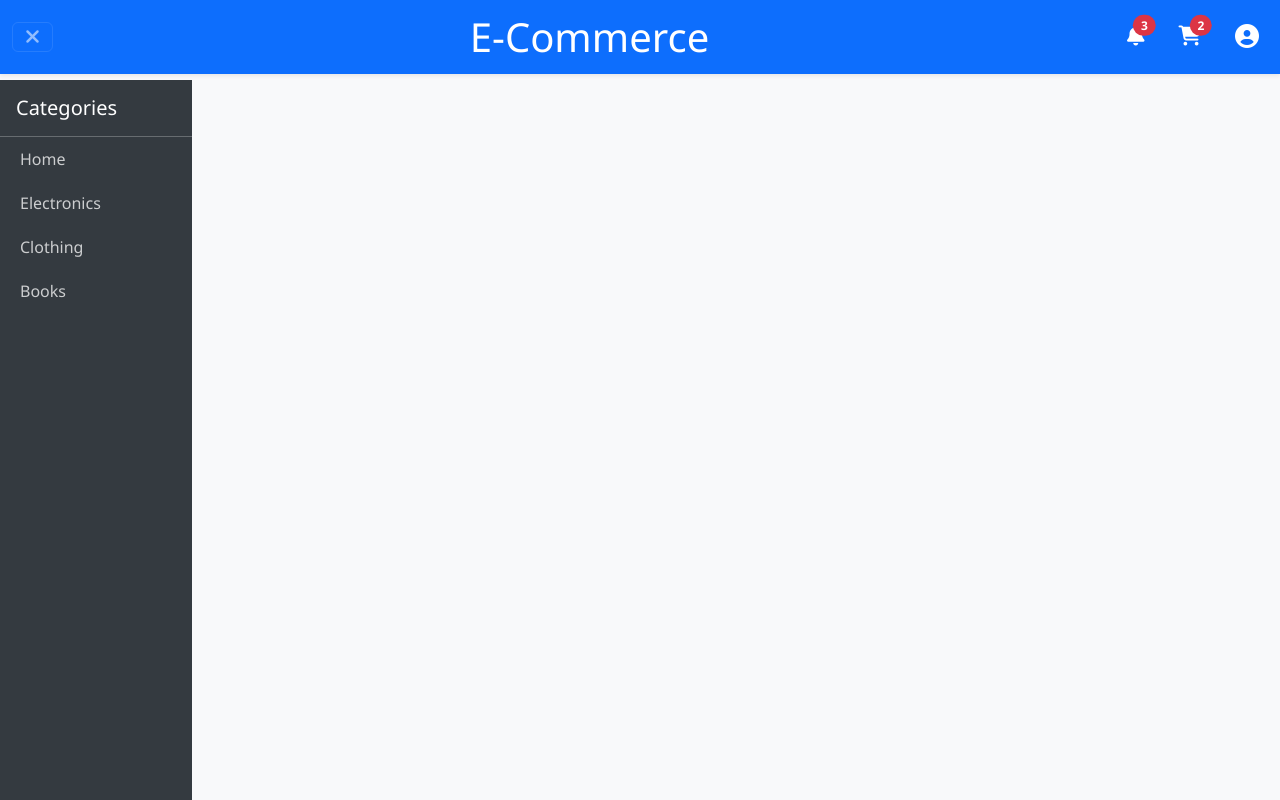
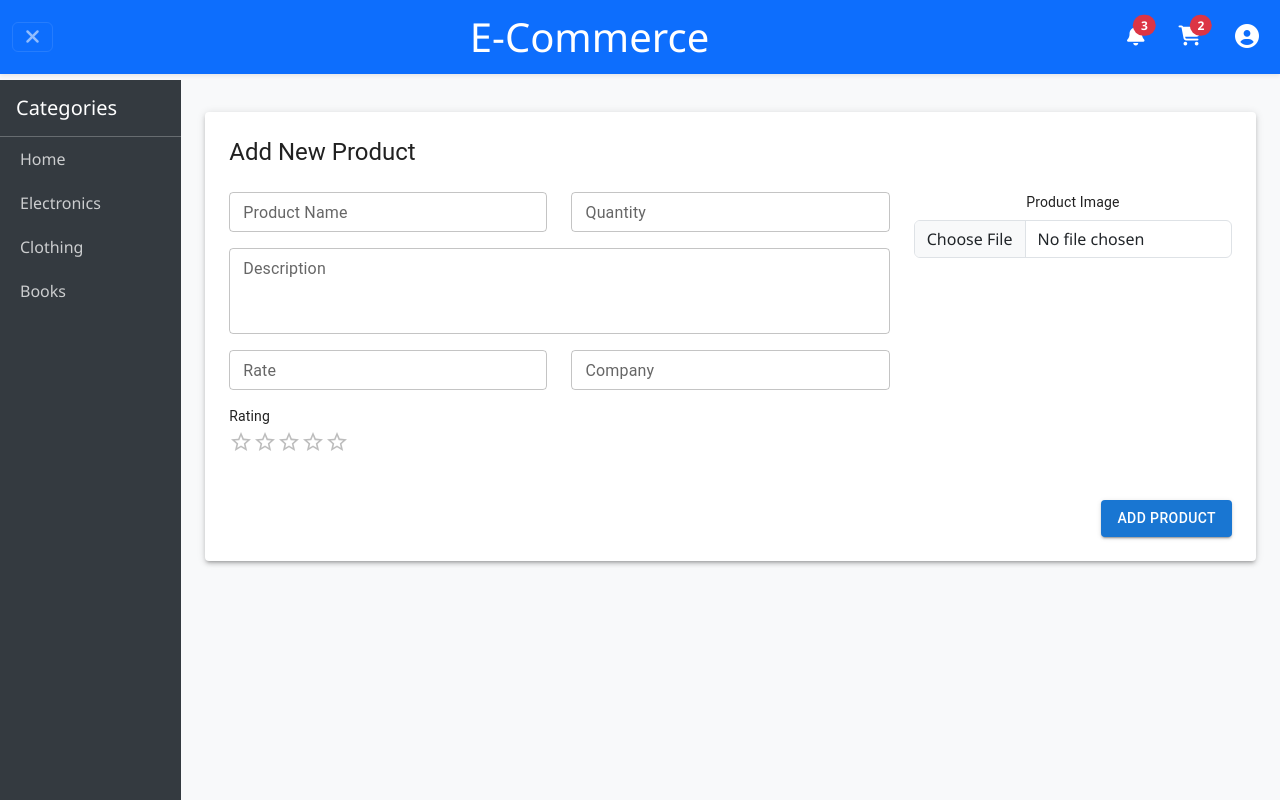
Before and after one commit to Sp6698/E-Commerce, a React (Create React App) app in the folder frontend/: page /add-product in a window 1280 px wide. Built offline with nearby package versions, Linux system fonts and the light colour scheme; no server answers.

Commit message:
done with add product

```diff
--- a/frontend/src/App.js
+++ b/frontend/src/App.js
@@ -11,6 +11,7 @@ import '@fortawesome/fontawesome-free/css/all.min.css';
 import './styles/index.css';
 import { ToastContainer } from 'react-toastify';
 import 'react-toastify/dist/ReactToastify.css';
+import AddProduct from './components/AddProduct';
 
 function App() {
   const [sidenavOpen, setSidenavOpen] = useState(true);
@@ -33,6 +34,7 @@ function App() {
                 <Route path="/" element={<Home />} />
                 <Route path="/signup" element={<Signup />} />
                 <Route path="/login" element={<Login />} />
+                <Route path="/add-product" element={<AddProduct />} />
               </Routes>
             </div>
           </main>
--- /dev/null
+++ b/frontend/src/components/AddProduct.js
@@ -0,0 +1,137 @@
+import React, { useState } from 'react';
+import {
+    TextField, Button, Paper, Typography, Rating
+} from '@mui/material';
+import { toast } from 'react-toastify';
+import 'bootstrap/dist/css/bootstrap.min.css';
+
+const AddProduct = () => {
+    const [product, setProduct] = useState({
+        name: '', qty: '', description: '', rate: '', rating: 0, company: ''
+    });
+    const [image, setImage] = useState(null);
+    const [preview, setPreview] = useState('');
+
+    const handleChange = (e) => {
+        setProduct({ ...product, [e.target.name]: e.target.value });
+    };
+
+    const handleRatingChange = (_, newValue) => {
+        setProduct({ ...product, rating: newValue });
+    };
+
+    const handleImageChange = (e) => {
+        const file = e.target.files[0];
+        if (file) {
+            setImage(file);
+            const reader = new FileReader();
+            reader.onloadend = () => setPreview(reader.result);
+            reader.readAsDataURL(file);
+        }
+    };
+
+    const validateForm = () => {
+        const { name, qty, description, rate, rating, company } = product;
+        if (!name || !qty || !description || !rate || !company || !rating) {
+            toast.error("All fields (except image) are required.");
+            return false;
+        }
+        return true;
+    };
+
+    const handleSubmit = (e) => {
+        e.preventDefault();
+        if (!validateForm()) return;
+
+        const timestamp = new Date().toISOString().replace(/[-:.]/g, '');
+        const fileName = image
+            ? `${product.name}_${timestamp}.${image.name.split('.').pop()}`
+            : '';
+
+        const newProduct = {
+            ...product,
+            imageFileName: fileName
+        };
+
+        console.log("Saving Product:", newProduct);
+        toast.success("Product saved (mock)");
+        setProduct({ name: '', qty: '', description: '', rate: '', rating: 0, company: '' });
+        setImage(null);
+        setPreview('');
+    };
+
+    return (
+        <div className="container my-5">
+            <Paper elevation={3} className="p-4">
+                <Typography variant="h5" className="mb-4">Add New Product</Typography>
+                <form onSubmit={handleSubmit}>
+                    <div className="row">
+                        {/* Left side - form inputs */}
+                        <div className="col-md-8">
+                            <div className="row">
+                                <div className="col-md-6 mb-3">
+                                    <TextField
+                                        label="Product Name" name="name" value={product.name}
+                                        onChange={handleChange} fullWidth size="small"
+                                    />
+                                </div>
+                                <div className="col-md-6 mb-3">
+                                    <TextField
+                                        label="Quantity" name="qty" value={product.qty}
+                                        onChange={handleChange} fullWidth size="small" type="number"
+                                    />
+                                </div>
+                                <div className="col-md-12 mb-3">
+                                    <TextField
+                                        label="Description" name="description" multiline rows={3}
+                                        value={product.description} onChange={handleChange}
+                                        fullWidth size="small"
+                                    />
+                                </div>
+                                <div className="col-md-6 mb-3">
+                                    <TextField
+                                        label="Rate" name="rate" value={product.rate}
+                                        onChange={handleChange} fullWidth size="small" type="number"
+                                    />
+                                </div>
+                                <div className="col-md-6 mb-3">
+                                    <TextField
+                                        label="Company" name="company" value={product.company}
+                                        onChange={handleChange} fullWidth size="small"
+                                    />
+                                </div>
+                                <div className="col-md-12 mb-3">
+                                    <Typography variant="body2" className="mb-1">Rating</Typography>
+                                    <Rating
+                                        name="rating" value={product.rating}
+                                        onChange={handleRatingChange} size="medium"
+                                    />
+                                </div>
+                            </div>
+                        </div>
+
+                        {/* Right side - image preview */}
+                        <div className="col-md-4 d-flex flex-column align-items-center">
+                            <Typography variant="body2" className="mb-2">Product Image</Typography>
+                            <input type="file" accept="image/*" onChange={handleImageChange} className="form-control mb-3" />
+                            {preview && (
+                                <img
+                                    src={preview}
+                                    alt="preview"
+                                    className="img-fluid rounded shadow"
+                                    style={{ maxHeight: 220, objectFit: 'cover' }}
+                                />
+                            )}
+                        </div>
+                    </div>
+
+                    <div className="text-end mt-4">
+                        <Button type="submit" variant="contained" color="primary">Add Product</Button>
+                    </div>
+                </form>
+            </Paper>
+        </div>
+    );
+};
+
+export default AddProduct;
```
